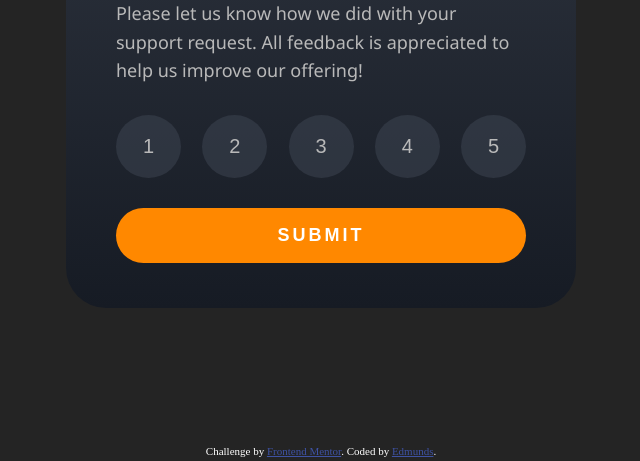
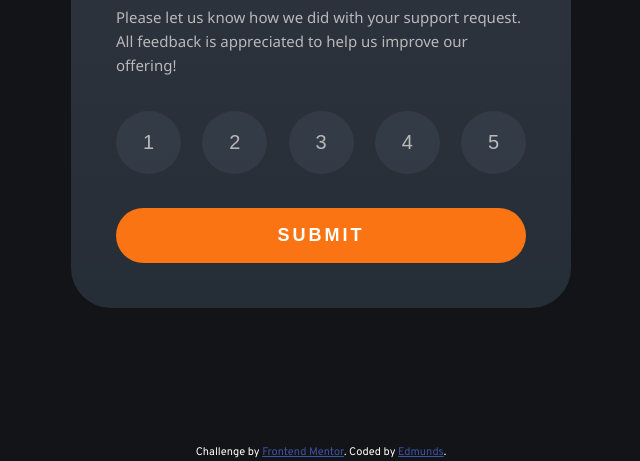
Before and after one commit to Fansters/interactive-rating-component-main, a plain HTML site: page index.html in a window 1280 px wide. Shown: the part 339-800 px from the top of the page, without its empty margins (319-959 px from the left). Drawn offline with Linux system fonts and the light colour scheme.

Commit message:
Changed colors and  font styles as necessary.

```diff
--- a/index.html
+++ b/index.html
@@ -6,6 +6,9 @@
 		<!-- displays site properly based on user's device -->
 
 		<link rel="icon" type="image/png" sizes="32x32" href="./images/favicon-32x32.png" />
+		<link rel="preconnect" href="https://fonts.googleapis.com" />
+		<link rel="preconnect" href="https://fonts.gstatic.com" crossorigin />
+		<link href="https://fonts.googleapis.com/css2?family=Overpass:wght@400;700&display=swap" rel="stylesheet" />
 		<link rel="stylesheet" href="style.css" />
 		<title>Frontend Mentor | Interactive rating component</title>
 
--- a/script.js
+++ b/script.js
@@ -4,7 +4,6 @@ const formRatingNumber = [...document.querySelectorAll('.form__rating_number')];
 const submitBtn = document.querySelector('.form__button');
 const formRating = document.querySelector('.form__container');
 const formThanks = document.querySelector('.form__container_thanks');
-const ratingSelected = document.querySelector('.form__selected');
 const numberSelected = document.querySelector('.number');
 
 let number = 0;
@@ -15,7 +14,7 @@ formRatingNumber.forEach((num) => {
       numberSelected.textContent = num.textContent;
       formRatingNumber.forEach((item) => {
          item.classList.remove('active');
-      });
+      })
       num.classList.add('active');
    };
 });
--- a/style.css
+++ b/style.css
@@ -1,11 +1,20 @@
+:root{
+  --primary: hsl(0, 0%, 100%);
+  --lightGray: hsl(217, 12%, 63%);
+  --darkGrey: hsl(216, 12%, 54%);
+  --blueIsh: hsl(213, 19%, 18%);
+  --darkBlue: hsl(216, 12%, 8%);
+  --orange:hsl(25, 97%, 53%);
+}
 html {
+   font-family: 'Overpass', sans-serif;
 	box-sizing: border-box;
 	color: white;
 }
 body {
 	margin: 0;
 	padding: 0;
-	background-color: #242424;
+	background-color: var(--darkBlue);
 }
 section {
 	display: flex;
@@ -20,9 +29,9 @@ section {
 .form__container_thanks {
 	display: flex;
 	align-content: space-between;
-	width: 510px;
+	width: 500px;
 	height: 510px;
-	background: linear-gradient(#303641, #161b24);
+	background: linear-gradient(#303641, var(--blueIsh));
 	border-radius: 40px;
 }
 .form__wrap,
@@ -41,8 +50,9 @@ section {
 	width: 22px;
 	height: 22px;
 	border-radius: 50%;
-	background-color: #3d44508c;
+	background-color: #333b46;
 	padding: 20px;
+
 }
 
 h1 {
@@ -52,7 +62,7 @@ h1 {
 }
 p {
 	margin: 20px 0 0;
-	font-size: 18px;
+	font-size: 15px;
 	font-family: "Segoe UI", Tahoma, Geneva, Verdana, sans-serif;
 	line-height: 1.6;
 	color: #b9b9b9;
@@ -75,7 +85,7 @@ p {
 	transition: all 0.15s ease-in;
 }
 .form__rating_number:hover {
-	background-color: #ff8800;
+	background-color: var(--orange);
 	color: white;
 }
 button {
@@ -86,9 +96,7 @@ button {
 	letter-spacing: 3px;
 	font-family: Arial, Helvetica, sans-serif;
 	font-weight: 600;
-	background-color: #ff8800;
-	color: white;
-	background-color: #ff8800;
+	background-color: var(--orange);
 	color: white;
 	border: none;
 	font-size: 18px;
@@ -97,7 +105,7 @@ button {
 }
 button:hover {
 	background-color: white;
-	color: #ff8800;
+	color: var(--orange);
 }
 .active {
 	color: #e4e4e4;
@@ -123,7 +131,7 @@ button:hover {
 	padding: 5px 26px;
 	font-size: 19px;
 	height: 30px;
-	color: #ff8800;
+	color: var(--orange);
 	font-family: "Segoe UI", Tahoma, Geneva, Verdana, sans-serif;
 	font-weight: 400;
 	border-radius: 25px;
@@ -186,7 +194,7 @@ button:hover {
 		padding: 7px 16px;
 		font-size: 16px;
 		height: 22px;
-		color: #ff8800;
+		color: var(--orange);
 		font-family: "Segoe UI", Tahoma, Geneva, Verdana, sans-serif;
 		font-weight: 400;
 		border-radius: 25px;
```
